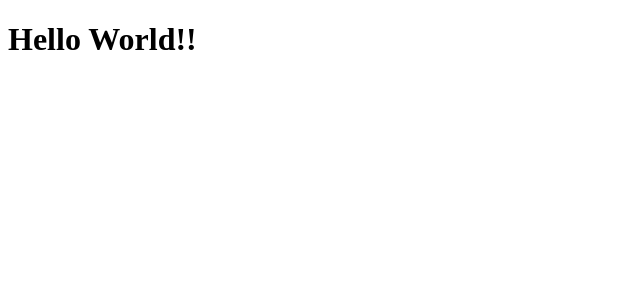
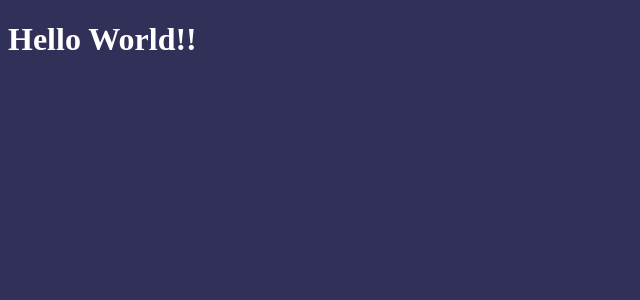
Before and after one commit to Shantanoo-Chandorkar/learn-react-project, a React (Vite) app: page / in a window 1280 px wide. Shown: the top 300 px of the page, without its empty margins (0-640 px from the left). Built offline with nearby package versions, Linux system fonts and the light colour scheme.

Commit message:
Changed the Color and Background Color for the body

```diff
--- a/src/index.css
+++ b/src/index.css
@@ -0,0 +1,4 @@
+body {
+  background-color: #000033CF;
+  color: #fff;
+}
```
